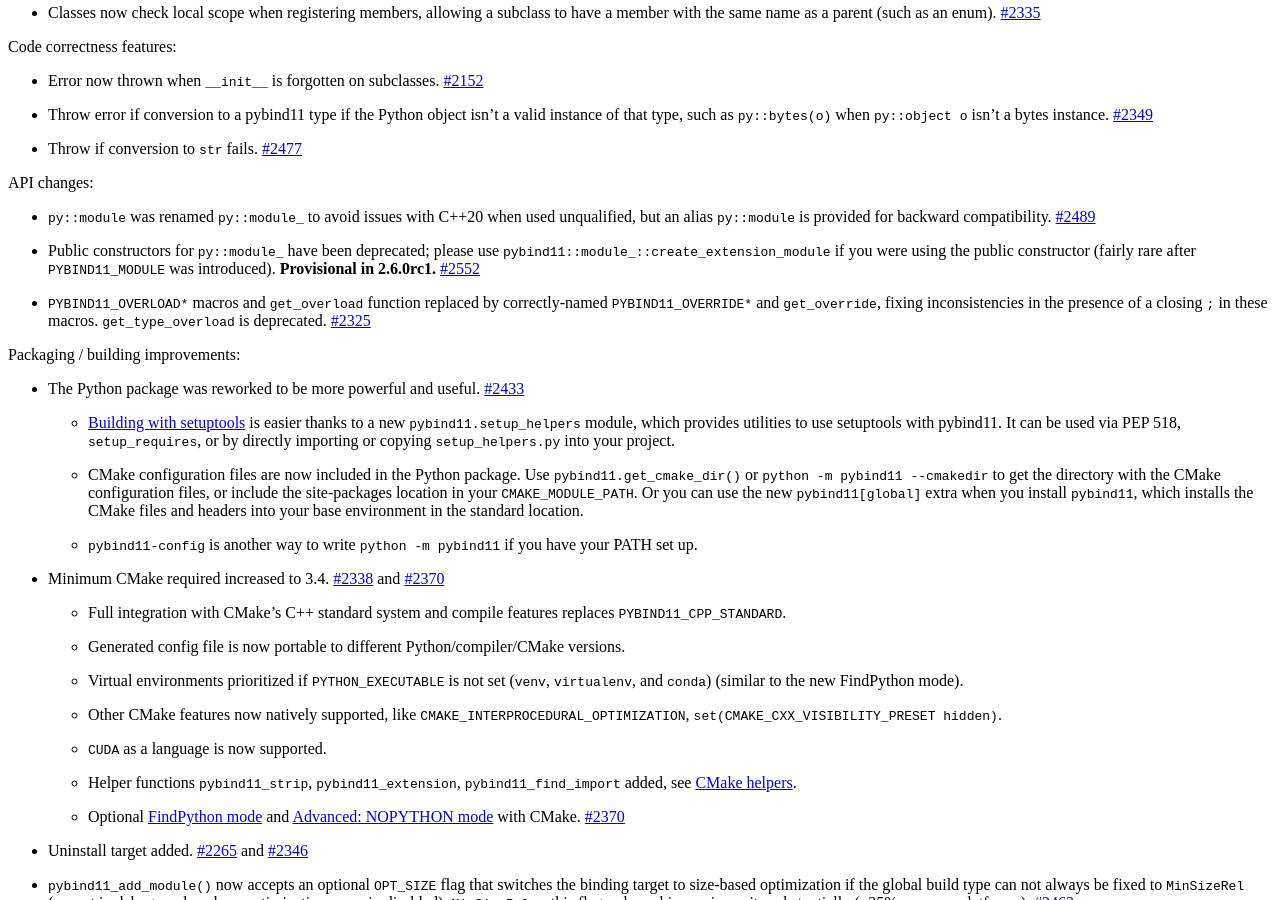
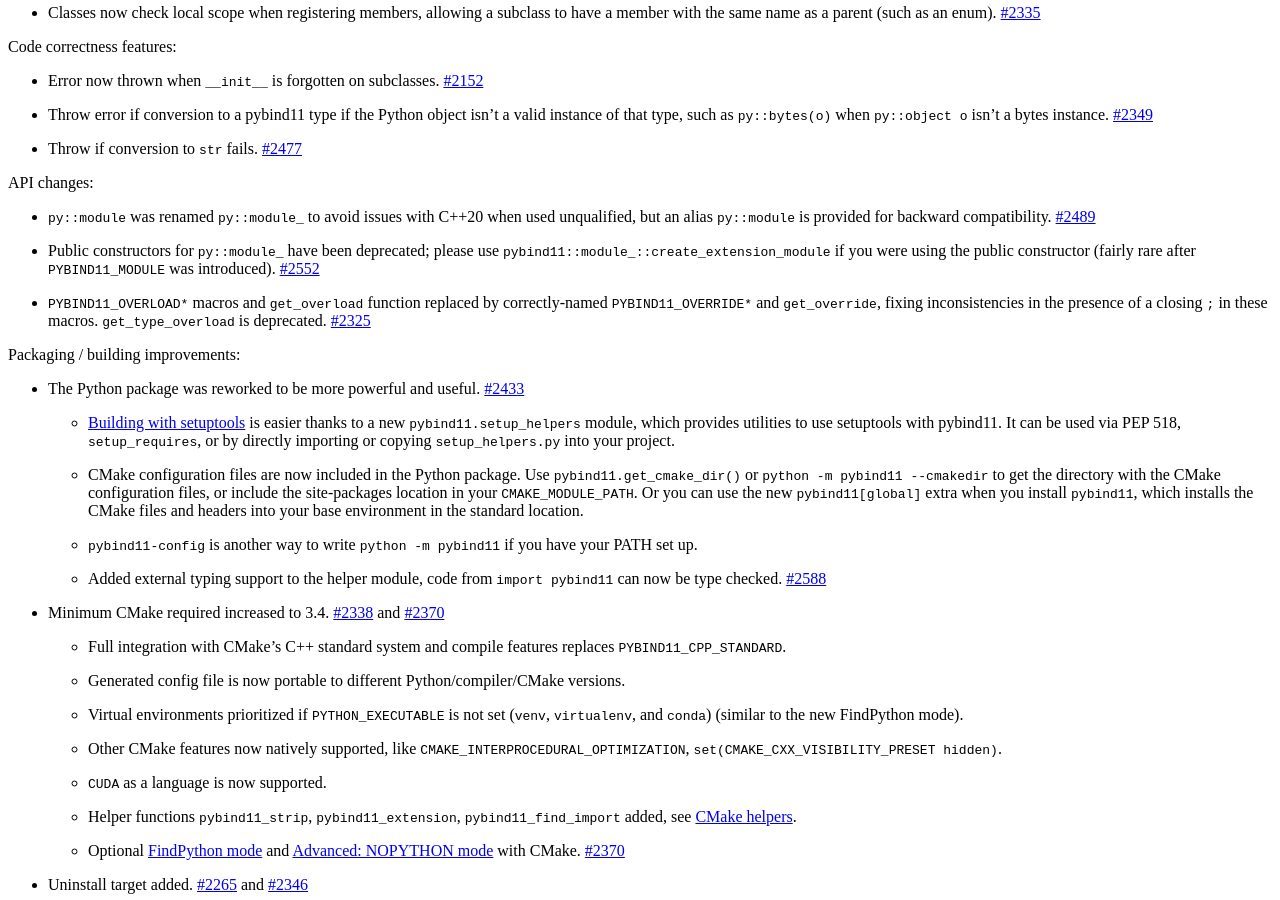
Before and after one commit to pybind/pybind11, a Sphinx documentation site: the page built from docs/changelog.rst, in a window 1280 px wide and 900 px high, scrolled down 1713 px. Built offline with Sphinx 7.4.7 and the Read the Docs theme 2.0.0, drawn with Linux system fonts in a browser that asks for light colours.

Commit message:
docs: update changelog

```diff
--- a/docs/changelog.rst
+++ b/docs/changelog.rst
@@ -72,7 +72,6 @@ API changes:
 * Public constructors for ``py::module_`` have been deprecated; please use
   ``pybind11::module_::create_extension_module`` if you were using the public
   constructor (fairly rare after ``PYBIND11_MODULE`` was introduced).
-  **Provisional in 2.6.0rc1.**
   `#2552 <https://github.com/pybind/pybind11/pull/2552>`_
 
 * ``PYBIND11_OVERLOAD*`` macros and ``get_overload`` function replaced by
@@ -102,6 +101,9 @@ Packaging / building improvements:
   * ``pybind11-config`` is another way to write ``python -m pybind11`` if you
     have your PATH set up.
 
+  * Added external typing support to the helper module, code from
+    ``import pybind11`` can now be type checked.
+    `#2588 <https://github.com/pybind/pybind11/pull/2588>`_
 
 * Minimum CMake required increased to 3.4.
   `#2338 <https://github.com/pybind/pybind11/pull/2338>`_ and
--- a/docs/upgrade.rst
+++ b/docs/upgrade.rst
@@ -25,7 +25,6 @@ C++ language rules change again.
 
 The public constructors of ``py::module_`` have been deprecated. Use
 ``PYBIND11_MODULE`` or ``module_::create_extension_module`` instead.
-**Provisional in 2.6.0rc1.**
 
 An error is now thrown when ``__init__`` is forgotten on subclasses. This was
 incorrect before, but was not checked. Add a call to ``__init__`` if it is
```
